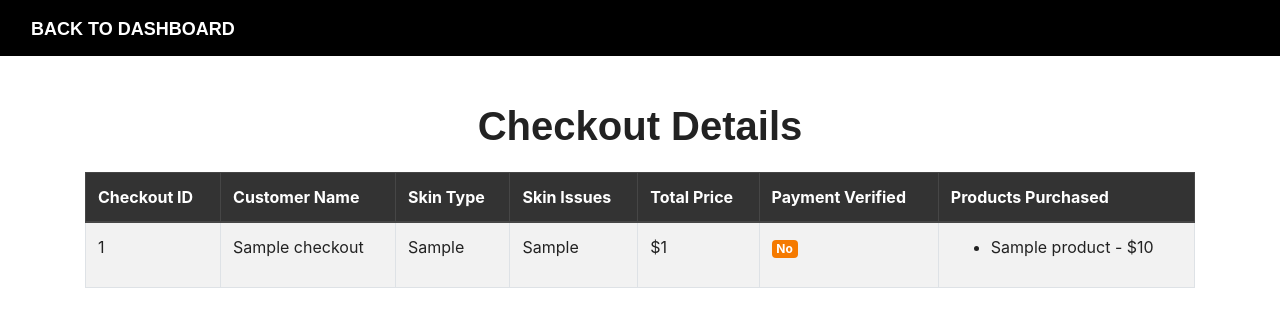
After one commit to aldrinsabu/SkinCare, a Django app: template skincare_app/templates/checkouts/list_checkouts.html in a window 1280 px wide. The commit adds this page. Shown: the top 327 px of the page. Run offline with Django 3.2, Linux system fonts and the light colour scheme; the template is opened without the code that fills it: most values are stand-ins (such as "Sample title", 1, 10 or a date in 2020); some libraries are stand-ins or nearby versions; some web fonts are replaced.

Commit message:
Added list checkouts

```diff
--- a/authentication/templates/authentication/dashboard.html
+++ b/authentication/templates/authentication/dashboard.html
@@ -16,5 +16,6 @@
     </a>
     <a class="nav-link" href="{% url 'list_customers' %}">View Customers</a>
     <a class="nav-link" href="{% url 'list_products' %}">View Products</a>
+    <a class="nav-link" href="{% url 'list_checkouts' %}">View Checkouts</a>
 </div>
 {% endblock %}
--- /dev/null
+++ b/skincare_app/templates/checkouts/list_checkouts.html
@@ -0,0 +1,103 @@
+<!DOCTYPE html>
+<html lang="en">
+<head>
+    <meta charset="UTF-8">
+    <meta name="viewport" content="width=device-width, initial-scale=1.0">
+    <title>Checkout Details</title>
+    <!-- Bootstrap CSS -->
+    <link href="https://stackpath.bootstrapcdn.com/bootswatch/4.5.2/journal/bootstrap.min.css" rel="stylesheet">
+
+    <!-- jQuery and Bootstrap JS -->
+    <script src="https://cdnjs.cloudflare.com/ajax/libs/jquery/3.2.1/jquery.min.js"></script>
+    <script src="https://maxcdn.bootstrapcdn.com/bootstrap/4.1.1/js/bootstrap.min.js"></script>
+
+    <!-- Font Awesome -->
+    <link rel="stylesheet" href="https://cdnjs.cloudflare.com/ajax/libs/font-awesome/6.4.2/css/all.min.css">
+
+    <!-- Bootstrap 5 JS -->
+    <script src="https://cdn.jsdelivr.net/npm/bootstrap@5.3.0/dist/js/bootstrap.bundle.min.js"></script>
+
+    <!-- Custom CSS -->
+    <style>
+        .navbar-nav.ms-auto {
+            margin-left: auto; /* Push items to the right */
+        }
+        .btn-danger {
+            background-color: #dc3545; /* Ensure red color */
+            border-color: #dc3545;
+        }
+        .btn-danger:hover {
+            background-color: #c82333; /* Darker red on hover */
+            border-color: #bd2130;
+        }
+    </style>
+</head>
+<body>
+    <nav class="navbar navbar-expand-lg navbar-dark bg-dark">
+        <div class="container-fluid">
+            <a class="navbar-brand" href="{% url 'dashboard' %}">Back to Dashboard</a>
+            <button class="navbar-toggler" type="button" data-bs-toggle="collapse" data-bs-target="#navbarNav">
+                <span class="navbar-toggler-icon"></span>
+            </button>
+            <div class="collapse navbar-collapse" id="navbarNav">
+                <ul class="navbar-nav ms-auto">
+                    {% if user.is_authenticated %}
+                        <li class="nav-item">
+                            <form action="{% url 'logout' %}" method="post" class="d-inline">
+                                {% csrf_token %}
+                                <button type="submit" class="btn btn-danger btn-sm">Logout</button>
+                            </form>
+                        </li>
+                    {% endif %}
+                </ul>
+            </div>
+        </div>
+    </nav>
+
+    <div class="container mt-5">
+        <h1 class="text-center">Checkout Details</h1>
+        <table class="table table-striped table-bordered mt-4">
+            <thead class="thead-dark">
+                <tr>
+                    <th>Checkout ID</th>
+                    <th>Customer Name</th>
+                    <th>Skin Type</th>
+                    <th>Skin Issues</th>
+                    <th>Total Price</th>
+                    <th>Payment Verified</th>
+                    <th>Products Purchased</th>
+                </tr>
+            </thead>
+            <tbody>
+                {% for checkout in checkouts %}
+                <tr>
+                    <td>{{ checkout.id }}</td>
+                    <td>{{ checkout.customer_name }}</td>
+                    <td>{{ checkout.skin_type }}</td>
+                    <td>{{ checkout.skin_issues }}</td>
+                    <td>${{ checkout.total_price }}</td>
+                    <td>
+                        {% if checkout.payment_verified %}
+                        <span class="badge badge-success">Yes</span>
+                        {% else %}
+                        <span class="badge badge-danger">No</span>
+                        {% endif %}
+                    </td>
+                    <td>
+                        <ul>
+                            {% for product in checkout.products.all %}
+                            <li>{{ product.product_name }} - ${{ product.product_price }}</li>
+                            {% endfor %}
+                        </ul>
+                    </td>
+                </tr>
+                {% empty %}
+                <tr>
+                    <td colspan="7" class="text-center">No checkouts found.</td>
+                </tr>
+                {% endfor %}
+            </tbody>
+        </table>
+    </div>
+</body>
+</html>
--- a/skincare_app/urls.py
+++ b/skincare_app/urls.py
@@ -8,4 +8,5 @@ urlpatterns = [
     path('checkout/', views.checkout, name='checkout'),
     path('customers/', views.list_customers, name='list_customers'),
     path('products/', views.list_products, name='list_products'),
+    path('checkouts/', views.list_checkouts, name='list_checkouts'),
 ]
--- a/skincare_app/views.py
+++ b/skincare_app/views.py
@@ -8,6 +8,7 @@ from .models import Customer, Product, Checkout, CheckoutProduct
 from django.contrib import messages
 from .models import Customer
 from .models import Product
+from .models import Checkout, CheckoutProduct
 
 def register_customer(request):
     if request.method == 'POST':
@@ -126,3 +127,7 @@ def list_customers(request):
 def list_products(request):
     products = Product.objects.all()  # Fetch all products from the database
     return render(request, 'products/list_products.html', {'products': products})
+
+def list_checkouts(request):
+    checkouts = Checkout.objects.all()  # Fetch all checkout records
+    return render(request, 'checkouts/list_checkouts.html', {'checkouts': checkouts})
```
